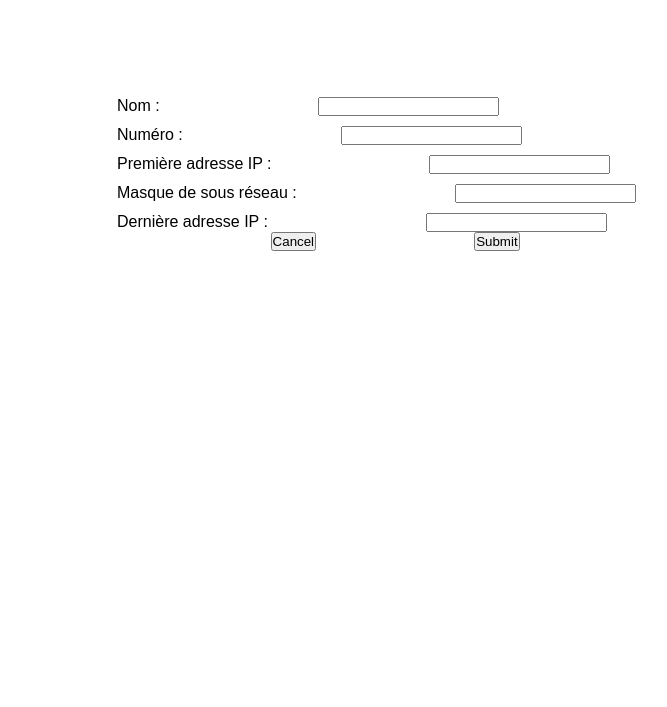
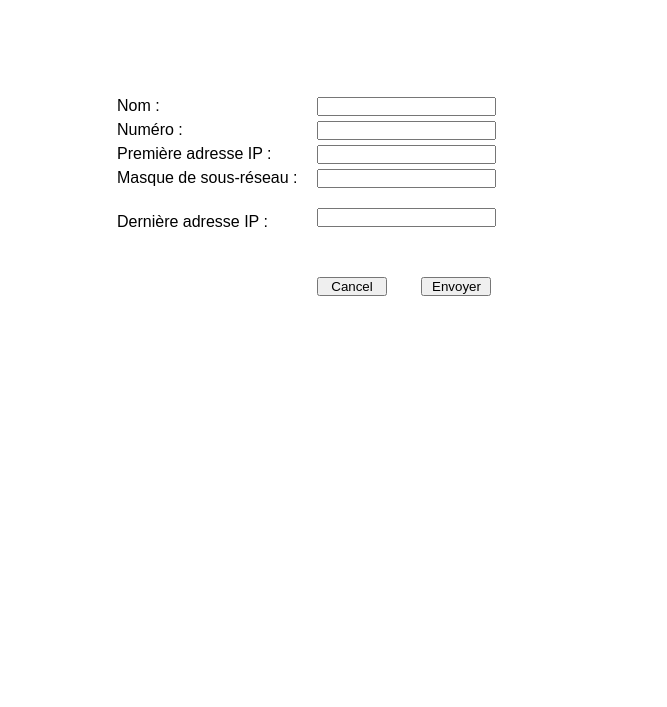
Before and after one commit to Corentin384/SQLInjectionsSite, a plain HTML site: page templates/vlan.html in a window 1280 px wide. Shown: the part 93-800 px from the top of the page, without its empty margins (395-1062 px from the left). Drawn offline with Linux system fonts and the light colour scheme.

Commit message:
Editing vlan.html and style.css for adding a vlan form style.

```diff
--- a/static/style.css
+++ b/static/style.css
@@ -40,14 +40,34 @@ form input{
     margin-left: 10%;
 }
 
-#vlan{
-    margin-left: 40%;
+form#vlan > label {
+    float: left;
+    width: 200px;
+    display: block;
+
 }
 
-#vlan input{
-    margin-left: 20%;
+form#vlan > input {
+    width: 175px;
+    display: block;
+    margin-bottom: 5px;
 }
 
-#first_ip{
-    margin-left: 0px;
+form#vlan > label:nth-of-type(5), form#vlan > input:nth-of-type(5) {
+    margin-top: 20px;
+    margin-bottom: 50px;
 }
+
+form#vlan > div#btn_vlan > input:last-of-type {
+    margin-left: 0;
+    margin-right: 20%;
+}
+
+div#btn_vlan > input:first-of-type {
+    margin-left: 0;
+    margin-right: 30px;
+}
+
+div#btn_vlan > input{
+    width: 70px;
+}
--- a/templates/vlan.html
+++ b/templates/vlan.html
@@ -1,23 +1,23 @@
 <!DOCTYPE html>
-<html lang="en">
+<html lang="fr">
 <head>
-    <meta charset="UTF-8">
-    <title>GSB - Création d'un Vlan</title>
-    <link rel="stylesheet" href="../static/style.css">
+    <meta charset="UTF-8"/>
+    <title>GSB - Création d'un VLAN</title>
+    <link rel="stylesheet" href="../static/style.css"/>
     <script src="../JS/script.js" async></script>
 </head>
 <body>
-    <h1> GSB Gestion des Serveurs</h1>
-    <h2 id="subtitle">Creation d'un vlan</h2>
+    <h1> GSB - Gestion des Serveurs</h1>
+    <h2 id="subtitle">Creation d'un VLAN</h2>
     <form action="" method="post" id="vlan">
-        <p>Nom : <input type="text" name="nom" id="nom"></p>
-        <p>Numéro : <input type="text" name="numero" id="numeros"></p>
-        <p>Première adresse IP : <input type="text" name="first_ip" id="first_ip"></p>
-        <p>Masque de sous réseau : <input type="text" name="mask" id="mask"></p>
-        <p>Dernière adresse IP : <input type="text" name="last_ip" id="last_ip"></p>
+        <label for="nom">Nom :</label><input type="text" name="nom" id="nom"/>
+        <label for="numero">Numéro :</label><input type="text" name="numero" id="numero"/>
+        <label for="first_ip">Première adresse IP :</label><input type="text" name="first_ip" id="first_ip"/>
+        <label for="mask">Masque de sous-réseau :</label><input type="text" name="mask" id="mask"/>
+        <label for="last_ip">Dernière adresse IP :</label><input type="text" name="last_ip" id="last_ip"/>
         <div id="btn_vlan">
             <input type="reset" value="Cancel">
-            <input type="submit">
+            <input type="submit" value="Envoyer">
         </div>
     </form>
 </body>
```
